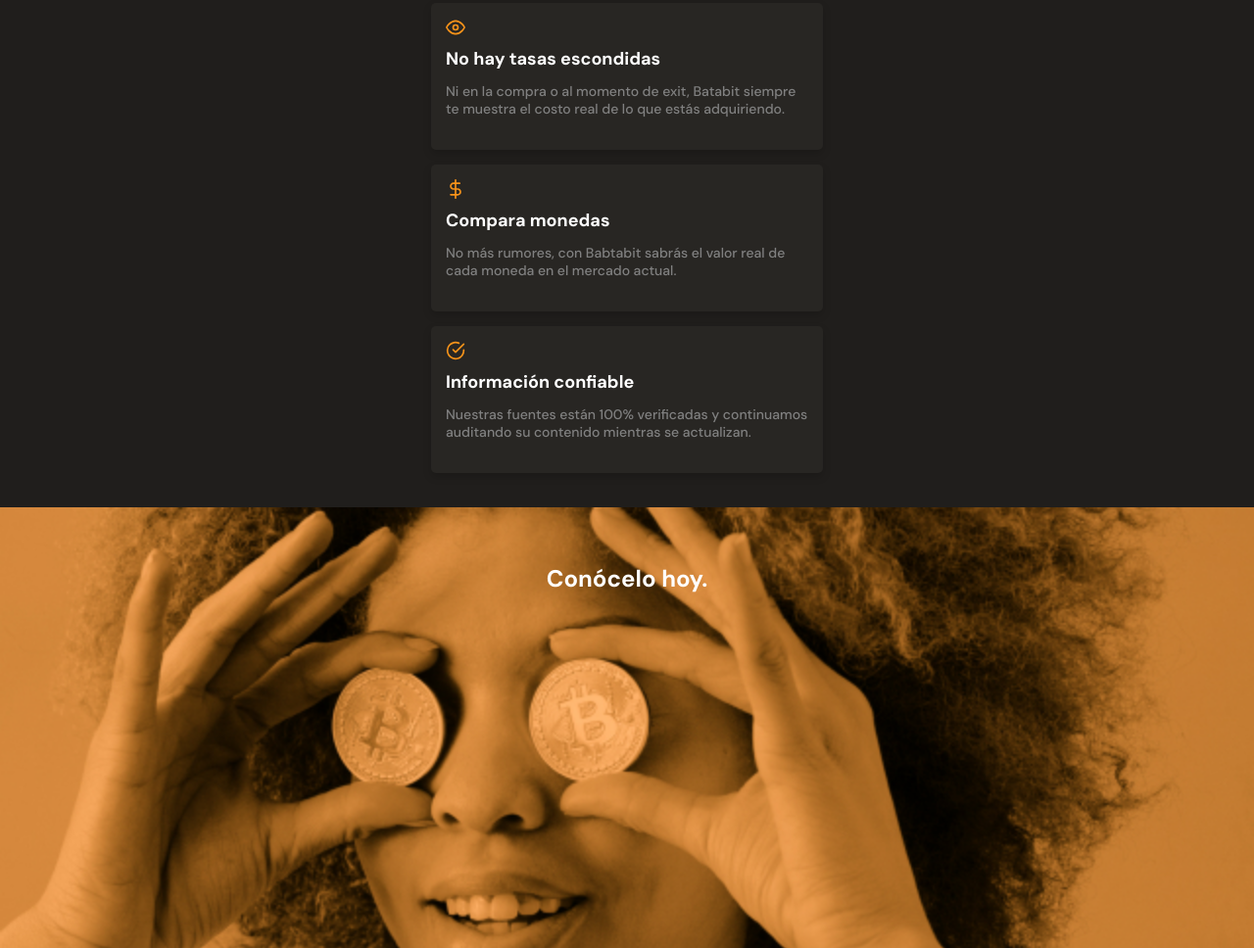
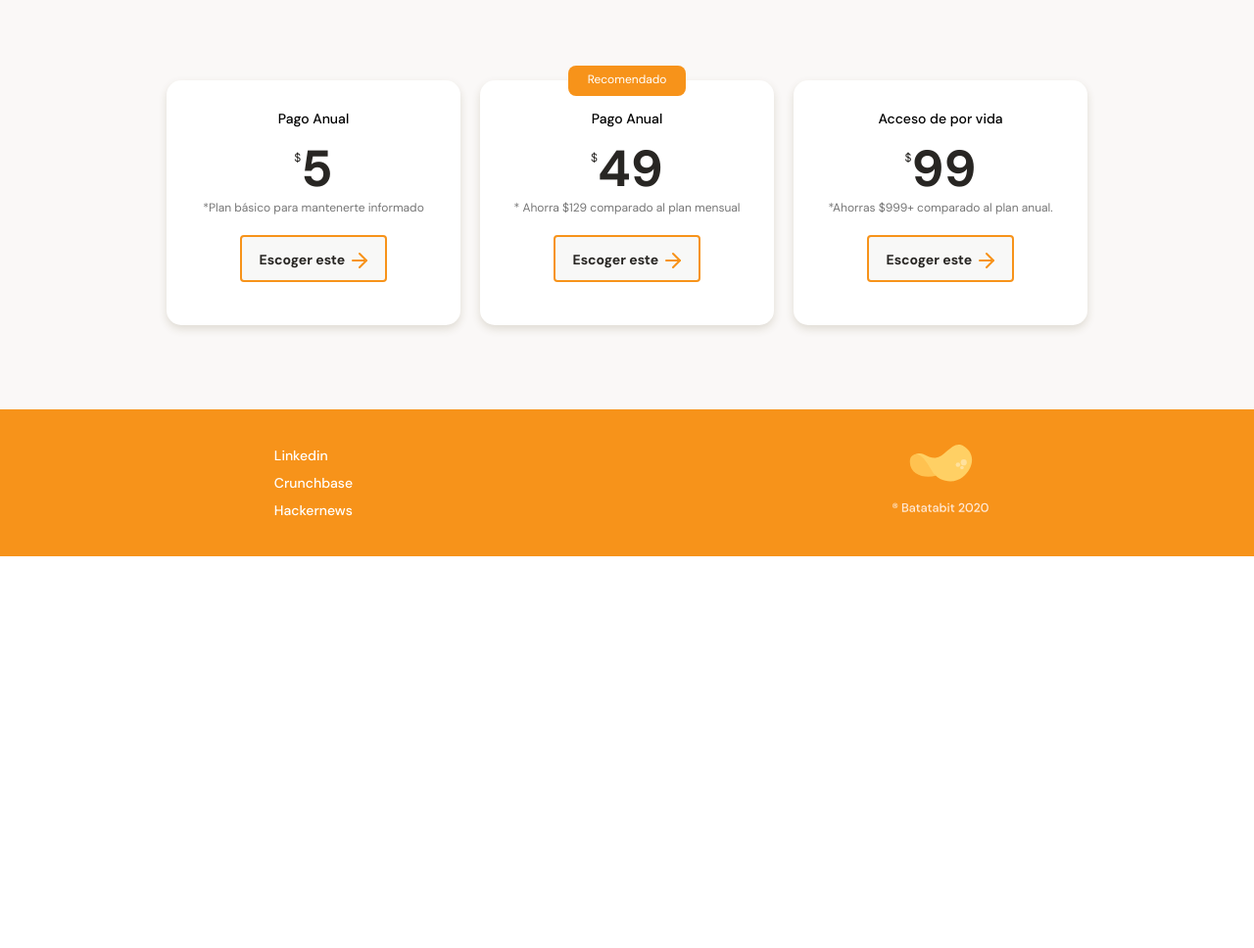
Before and after one commit to JoseNoe17/batata-bit, a plain HTML site: page index.html in a window 1280 px wide. Shown: the part 1832-2800 px from the top of the page at 98% size. After the commit the page ends 2400 px from the top, so only its background shows below. Drawn offline with Linux system fonts and the light colour scheme.

Commit message:
footer done, sections done, mobile and desktop done

```diff
--- a/assets/style/style.css
+++ b/assets/styles/style.css
@@ -177,7 +177,7 @@ main{
     font-weight: bold;
     line-height: 2.3rem;
     color: var(--bitcoin-orange);
-    text-align: start;
+    text-align: center;
 }
 
 .main-comision-table .comision-table--title{
@@ -186,7 +186,7 @@ main{
     font-weight: bold;
     line-height: 2.3rem;
     color: var(--secondary-blue);
-    text-align: start;
+    text-align: center;
 }
 
 .currency-table--container, .comision-table--container{
@@ -431,16 +431,132 @@ main{
     line-height: 1.8rem;
     color: #757575;
 }
+.plans-container--slider{
+    display: flex;
+    gap: 10px;
+    height: 316px;
+    overflow-x: scroll;
+    overscroll-behavior-x: contain;
+    scroll-snap-type: x proximity;
+}
+
+.plans-container--slider::-webkit-scrollbar {
+    background-color: var(--soft-orange);
+    height: 3px;
+  }
+.plans-container--slider::-webkit-scrollbar-thumb {
+    background-color: var(--bitcoin-orange);
+  }
 
 .plans-container-card{
     position: relative;
+    scroll-snap-align: center;
     width: 70%;
-    min-width: 230px;
+    min-width: 190px;
     max-width: 300px;
     height: 250px;
-    margin: 50px auto 0;
+    margin: 50px 5px 0;
     padding: 0 15px;
     background-color: var(--just-white);
     border-radius: 15px;
     box-shadow: 0 4px 8px rgba(89, 73, 30, 0.16);
 }
+
+.recommended{
+    position: absolute;
+    width: 120px;
+    height: 31px;
+    top: -15px;
+    left: calc(50% - 60px);
+    font-size: 1.2rem;
+    padding: 6px;
+    background-color: var(--bitcoin-orange);
+    border-radius: 8px;
+    color: var(--just-white);
+}
+
+.plan-card--title{
+    padding-top: 30px;
+    font-size: 1.4rem;
+    font-weight: 500;
+    line-height: 1.8rem;
+    color: black;
+
+}
+
+.plan-card--price{
+    padding: 5px 0;
+    font-size: 5.2rem;
+    line-height: 5.3rem;
+    font-weight: bold;
+    color: var(--black);
+}
+
+.plan-card--price span {
+    font-size: 1.2rem;
+    font-weight: 300;
+    vertical-align: 25px;
+}
+
+.plan-card--saving{
+    font-size: 1.2rem;
+    color: #757575
+}
+
+.plan-card--ca{
+    font-family: 'DM Sans', sans-serif;
+    width: 150px;
+    height: 48px;
+    margin-top: 20px;
+    background-color: #f8f8f7;
+    border: 2px solid var(--bitcoin-orange);
+    border-radius: 4px;
+    font-size: 1.4rem;
+    font-weight: bold;
+    line-height: 1.8rem;
+    color: var(--black);
+}
+
+
+.plan-card--ca span{
+    display: inline-block;
+    width: 20px;
+    height: 20px;
+    background-image: url('../icons/orange-right-arrow.svg');
+    vertical-align: text-bottom;
+}
+
+footer{
+    display: flex;
+    width: 100%;
+    height: 150px;
+    background-color: var(--bitcoin-orange);
+}
+
+footer section{
+    width: 50%;
+    display: flex;
+    justify-content: center;
+    align-items: center;
+
+}
+
+footer .left ul{
+    font-size: 1.4rem;
+    font-weight: 500;
+    line-height: 1.8rem;
+    list-style: none;
+}
+
+.left li{
+    margin: 10px 0;
+}
+
+.left a{
+    text-decoration: none;
+    color: var(--just-white);
+}
+
+.right img{
+    width: 100px;
+}
--- /dev/null
+++ b/assets/styles/tablet.css
@@ -0,0 +1,21 @@
+
+.product-cards-container{
+    display: flex;
+    flex-wrap: wrap;
+    width: 930px;
+    margin: 0 auto;
+}
+
+.bitcoin-img-container{
+    display: none;
+}
+
+.main-table-container{
+    width: 930px;
+    display: flex;
+    margin: 0 auto;
+}
+
+.plans-container--slider{
+    justify-content: center;
+}
--- a/index.html
+++ b/index.html
@@ -6,8 +6,10 @@
     <title>Bata Bit</title>
     <link rel="preconnect" href="https://fonts.googleapis.com">
     <link rel="preconnect" href="https://fonts.gstatic.com" crossorigin>
+    <link rel="shortcut icon" href="./assets/icons/batata.svg" type="image/x-icon">
     <link href="https://fonts.googleapis.com/css2?family=DM+Sans:opsz,wght@9..40,400;9..40,500;9..40,700&family=Inter:wght@300;500&display=swap" rel="stylesheet">
-    <link rel="stylesheet" href="./assets/style/style.css">
+    <link rel="stylesheet" href="./assets/styles/style.css">
+    <link rel="stylesheet" href="./assets/styles/tablet.css" media="(min-width: 930px)">
 </head>
 <body>
     <header>
@@ -121,8 +123,8 @@
                 <article class="plans-container-card">
                     <div class="plan-info-container">
                         <h3 class="plan-card--title">Pago Anual</h3>
-                        <p class="plan-card--price"><span>$</span>49</p>
-                        <p class="plan-card--saving">* Ahorra $129 comparado al plan mensual</p>
+                        <p class="plan-card--price"><span>$</span>5</p>
+                        <p class="plan-card--saving">*Plan básico para mantenerte informado</p>
                         <button class="plan-card--ca">Escoger este <span></span></button>
                     </div>
                 </article>
@@ -137,15 +139,26 @@
                 </article>
                 <article class="plans-container-card">
                     <div class="plan-info-container">
-                        <h3 class="plan-card--title">Pago Anual</h3>
-                        <p class="plan-card--price"><span>$</span>49</p>
-                        <p class="plan-card--saving">* Ahorra $129 comparado al plan mensual</p>
+                        <h3 class="plan-card--title">Acceso de por vida</h3>
+                        <p class="plan-card--price"><span>$</span>99</p>
+                        <p class="plan-card--saving">*Ahorras $999+ comparado al plan anual.</p>
                         <button class="plan-card--ca">Escoger este <span></span></button>
                     </div>
                 </article>
             </section>
         </section>
     </main>
-    <footer></footer>
+    <footer>
+        <section class="left">
+            <ul>
+                <li><a href="#">Linkedin</a></li>
+                <li><a href="#">Crunchbase</a></li>
+                <li><a href="#">Hackernews</a></li>
+            </ul>
+        </section>
+        <section class="right">
+            <img src="./assets/img/logo-footer.svg" alt="logo de batata bit 2023">
+        </section>
+    </footer>
 </body>
 </html>
```
